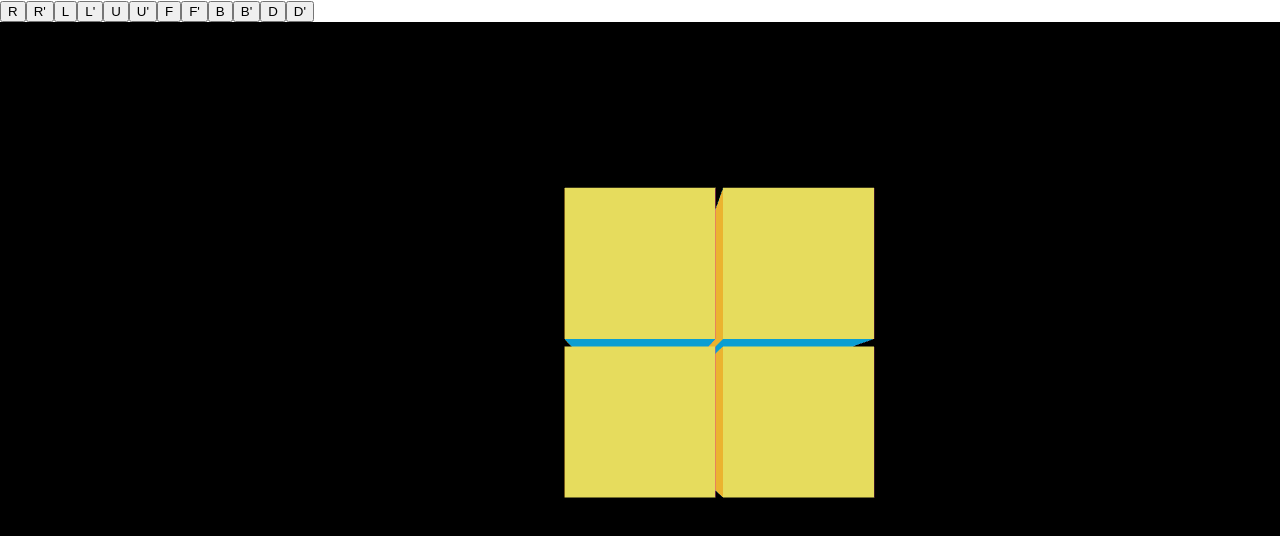
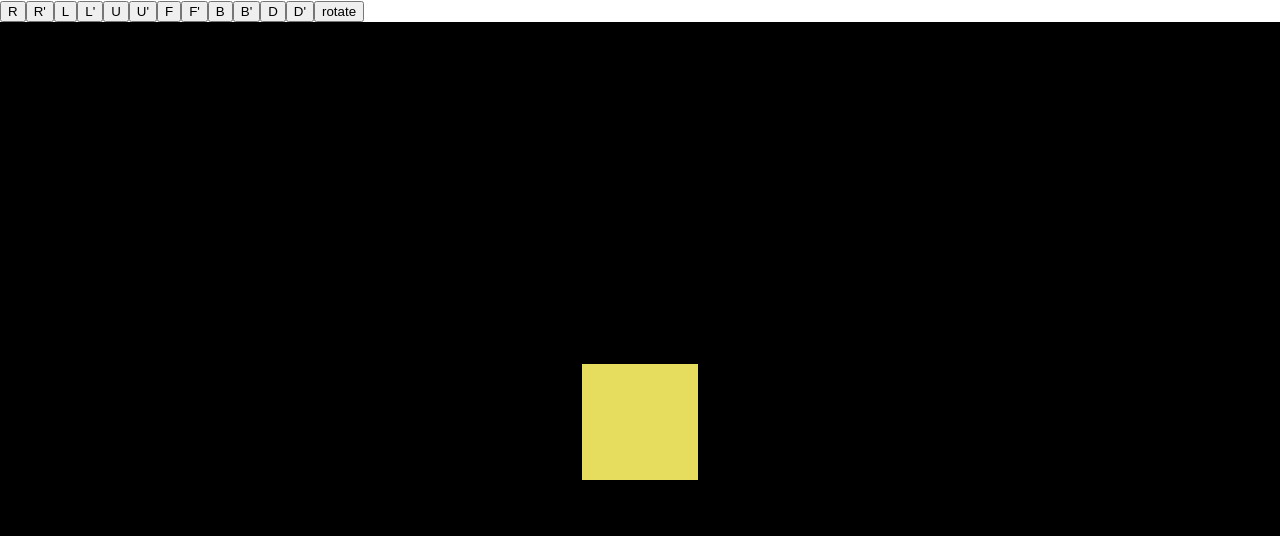
Before and after one commit to guilherme-adaniya/rubiks-cube, a React (Create React App) app: page / in a window 1280 px wide. Shown: the top 536 px of the page. Built offline with nearby package versions, Linux system fonts and the light colour scheme.

Commit message:
rotation

```diff
--- a/src/App.tsx
+++ b/src/App.tsx
@@ -44,10 +44,10 @@ function App() {
   const mesh7 = new THREE.Mesh(geometry, cubeMaterials) //ftr
   const { R, Rprime, L, Lprime, U, Uprime, F, Fprime, B, Bprime, D, Dprime } =
     useCubeMovements(mesh, mesh1, mesh2, mesh3, mesh4, mesh5, mesh6, mesh7)
-  // const group = new THREE.Group()
-  // mesh.position.set(0.5, 0.5, 0)
-  // group.add(mesh)
-  // let rotation = 2
+  const group = new THREE.Group()
+  mesh.position.set(0.5, 0.5, 0)
+  group.add(mesh)
+  let rotation = 2
   return (
     <>
       <button onClick={R}> R </button>
@@ -62,13 +62,13 @@ function App() {
       <button onClick={Bprime}> B' </button>
       <button onClick={D}> D </button>
       <button onClick={Dprime}> D' </button>
-      {/* <button
+      <button
         onClick={() => {
-          group.rotation.z = Math.PI / rotation
+          group.rotateZ(Math.PI / rotation)
         }}
       >
         rotate
-      </button> */}
+      </button>
       <Canvas
         className="canvas"
         style={{ height: "100vh", backgroundColor: " black" }}
@@ -76,8 +76,10 @@ function App() {
         <OrbitControls />
         <ambientLight intensity={1} />
         <spotLight position={[10, 15, 10]} angle={0.3} />
-        {/* <primitive object={group} position={[-0.5, -0.5, 0]} /> */}
         <group>
+          <primitive object={group} position={[-0.5, -0.5, 0]} />
+        </group>
+        {/* <group>
           <primitive object={mesh} position={[1, 1, 0]} />
           <primitive object={mesh1} position={[1.05, 0, 0]} />
           <primitive object={mesh2} position={[1.05, 1.05, 0]} />
@@ -86,7 +88,7 @@ function App() {
           <primitive object={mesh5} position={[0, 0, 1.05]} />
           <primitive object={mesh6} position={[0, 1.05, 1.05]} />
           <primitive object={mesh7} position={[1.05, 1.05, 1.05]} />
-        </group>
+        </group> */}
       </Canvas>
     </>
   )
```
